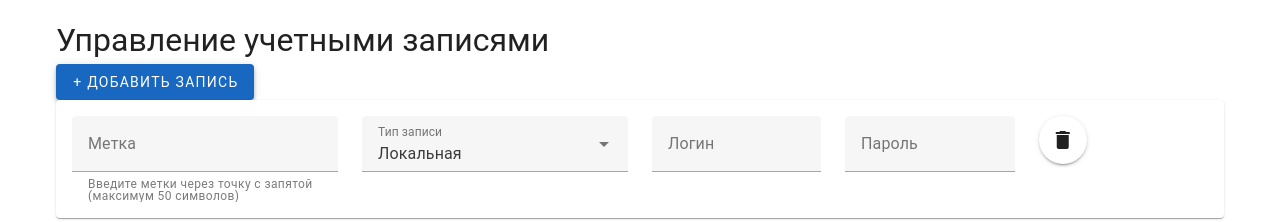
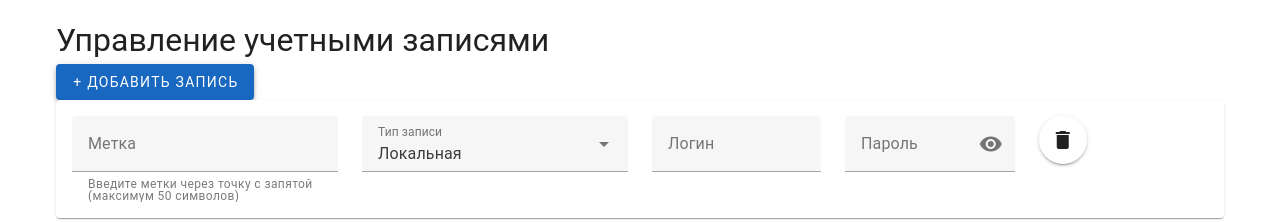
Before and after one commit to greendolf/account-manager, a Vue app: page / in a window 1280 px wide. Both pictures are taken after a click on the button "+ ДОБАВИТЬ ЗАПИСЬ". Shown: the top 222 px of the page. Built offline with nearby package versions, Linux system fonts and the light colour scheme; the HTML template or start-up script is replaced by a standard one.

Commit message:
add main functionality

```diff
--- a/src/App.vue
+++ b/src/App.vue
@@ -15,14 +15,13 @@ import AccountsList from './components/AccountsList.vue'
 const accountsStore = useAccountsStore()
 
 function addNewAccount() {
-  console.log('Аккаунт добавлен')
   accountsStore.addAccount({
-    id: Date.now().toString(),
     label: [],
     type: 'local',
     login: '',
     password: '',
   })
+  console.log('Аккаунт добавлен')
 }
 </script>
 
--- a/src/components/AccountsList.vue
+++ b/src/components/AccountsList.vue
@@ -1,10 +1,11 @@
 <template>
   <div>
     <AccountListItem
-      v-for="(account, index) in accounts"
+      v-for="account in accounts"
       :key="account.id"
       :account="account"
-      :index="index"
+      @update-data="updateData($event)"
+      @delete-account="deleteAccount(account.id)"
     />
   </div>
 </template>
@@ -13,7 +14,17 @@
 import { storeToRefs } from 'pinia'
 import { useAccountsStore } from '@/stores/accountsStore'
 import AccountListItem from '@/components/AccountsListItem.vue'
+import type { Account } from '@/types'
 
 const accountsStore = useAccountsStore()
+
 const { accounts } = storeToRefs(accountsStore)
+
+function updateData(account: Account) {
+  accountsStore.updateAccount(account)
+}
+
+function deleteAccount(id: number) {
+  accountsStore.deleteAccount(id)
+}
 </script>
--- a/src/components/AccountsListItem.vue
+++ b/src/components/AccountsListItem.vue
@@ -8,6 +8,13 @@
             label="Метка"
             :hint="'Введите метки через точку с запятой (максимум 50 символов)'"
             persistent-hint
+            :error-messages="getLabelErrors()"
+            @blur="
+              () => {
+                touchedInputs.label = true
+                validateAccount()
+              }
+            "
           />
         </v-col>
         <v-col md="3">
@@ -18,13 +25,39 @@
               { title: 'LDAP', value: 'ldap' },
               { title: 'Локальная', value: 'local' },
             ]"
+            @update:model-value="validateAccount"
           />
         </v-col>
         <v-col md="2">
-          <v-text-field v-model="localAccount.login" label="Логин" :counter="100" />
+          <v-text-field
+            v-model="localAccount.login"
+            label="Логин"
+            :counter="100"
+            :error-messages="getLoginErrors()"
+            @blur="
+              () => {
+                touchedInputs.login = true
+                validateAccount()
+              }
+            "
+          />
         </v-col>
         <v-col md="2" v-if="localAccount.type === 'local'">
-          <v-text-field v-model="localAccount.password" label="Пароль" :counter="100" />
+          <v-text-field
+            v-model="localAccount.password"
+            label="Пароль"
+            :type="showPassword ? 'text' : 'password'"
+            :counter="100"
+            :append-inner-icon="showPassword ? 'mdi-eye-off' : 'mdi-eye'"
+            @click:append-inner="togglePasswordVisibility"
+            :error-messages="getPasswordErrors()"
+            @blur="
+              () => {
+                touchedInputs.password = true
+                validateAccount()
+              }
+            "
+          />
         </v-col>
         <v-col md="2">
           <v-btn @click="deleteAccount" icon="mdi-delete" />
@@ -38,12 +71,65 @@
 import { ref } from 'vue'
 import type { Account } from '@/types'
 
-const { account, index } = defineProps<{
+const { account } = defineProps<{
   account: Account
-  index: number
 }>()
 
-const localAccount = ref<Account>(account)
+const emit = defineEmits<{
+  (e: 'update-data', data: Account): void
+  (e: 'delete-account', id: number): void
+}>()
 
-function deleteAccount() {}
+const localAccount = ref<Account>({ ...account })
+
+const showPassword = ref<boolean>(false)
+function togglePasswordVisibility() {
+  showPassword.value = !showPassword.value
+}
+
+const touchedInputs = ref<{ label: boolean; login: boolean; password: boolean }>({
+  label: false,
+  login: false,
+  password: false,
+})
+
+function isValidAccount() {
+  return (
+    getLabelErrors().length === 0 &&
+    getLoginErrors().length === 0 &&
+    getPasswordErrors().length === 0
+  )
+}
+
+function validateAccount() {
+  if (isValidAccount() && touchedInputs.value.login && touchedInputs.value.password) {
+    console.log(`Аккаунт ${localAccount.value.id} подтверждён`)
+    emit('update-data', localAccount.value)
+  }
+}
+
+function getLabelErrors() {
+  if (!touchedInputs.value.label) return []
+  if (localAccount.value.label.length > 50) return ['Максимум 50 символов']
+  return []
+}
+
+function getLoginErrors() {
+  if (!touchedInputs.value.login) return []
+  if (!localAccount.value.login.trim()) return ['Логин обязателен']
+  if (localAccount.value.login.length > 100) return ['Максимум 100 символов']
+  return []
+}
+
+function getPasswordErrors() {
+  if (!touchedInputs.value.password) return []
+  if (localAccount.value.type === 'local' && !localAccount.value.password)
+    return ['Пароль обязателен']
+  if (localAccount.value.password && localAccount.value.password.length > 100)
+    return ['Максимум 100 символов']
+  return []
+}
+function deleteAccount() {
+  emit('delete-account', localAccount.value.id)
+}
 </script>
--- a/src/stores/accountsStore.ts
+++ b/src/stores/accountsStore.ts
@@ -3,25 +3,32 @@ import { ref, watchEffect } from 'vue'
 import type { Account } from '@/types'
 
 export const useAccountsStore = defineStore('accounts', () => {
-  const accounts = ref<Account[]>([])
+  const accounts = ref<Account[]>(loadFromLocalStorage())
 
-  function loadFromLocalStorage() {
+  function loadFromLocalStorage(): Account[] {
     const saved = localStorage.getItem('accounts')
     if (saved) {
-      accounts.value = JSON.parse(saved)
+      return JSON.parse(saved)
     }
+    return []
   }
 
-  function addAccount(account: Account) {
-    accounts.value.push(account)
+  function addAccount(account: Omit<Account, 'id'>) {
+    let id: number
+    if (accounts.value.length > 0) {
+      id = accounts.value[accounts.value.length - 1].id + 1
+    } else id = 1
+    accounts.value.push({ id, ...account })
   }
 
-  function updateAccount(index: number, account: Account) {
-    accounts.value[index] = account
+  function updateAccount(newAccount: Account) {
+    console.log(`Аккаунт ${newAccount.id} обновляется`)
+    const index = accounts.value.findIndex((account) => (account.id = newAccount.id))
+    accounts.value[index] = newAccount
   }
 
-  function deleteAccount(index: number) {
-    accounts.value.splice(index, 1)
+  function deleteAccount(id: number) {
+    accounts.value = accounts.value.filter((account) => account.id !== id)
   }
 
   watchEffect(() => {
--- a/src/types.ts
+++ b/src/types.ts
@@ -1,5 +1,5 @@
 export interface Account {
-  id: string
+  id: number
   label: LabelItem[]
   type: 'ldap' | 'local'
   login: string
```
